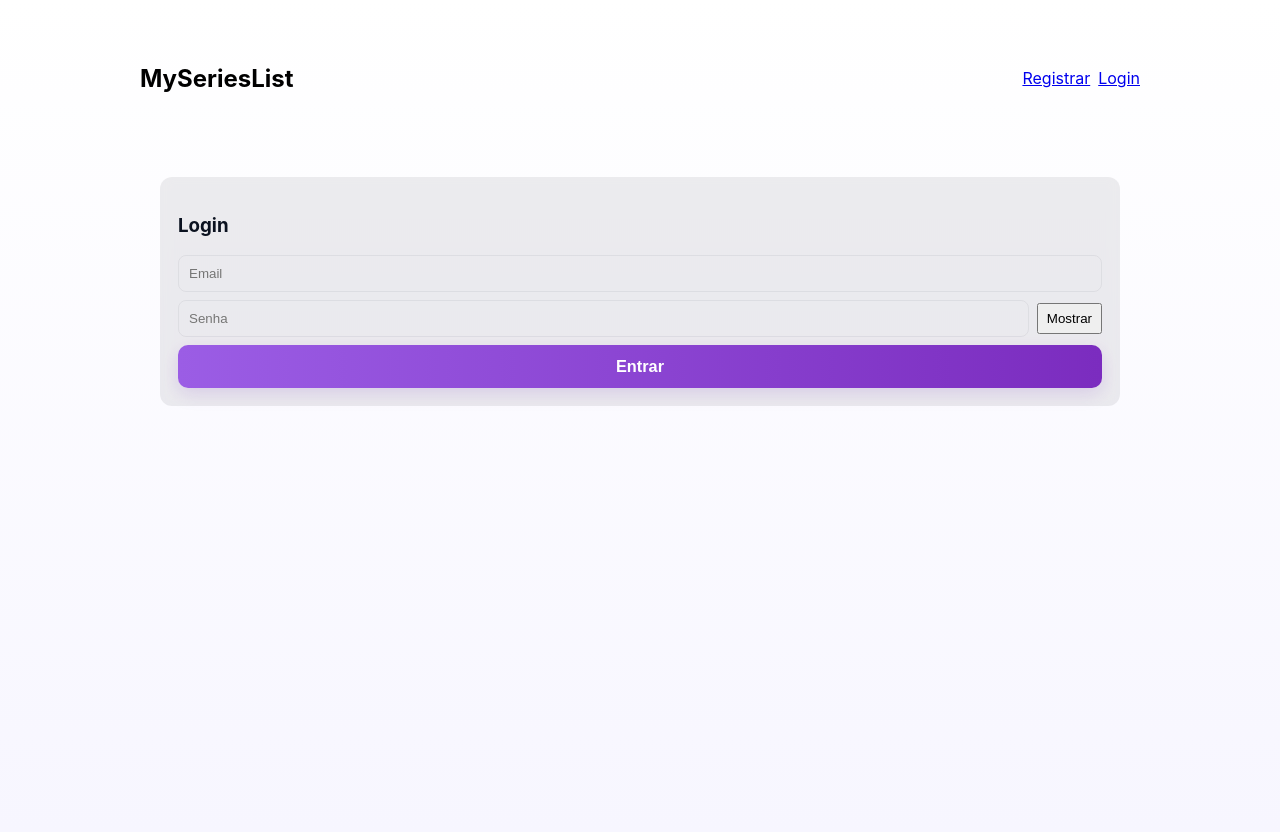
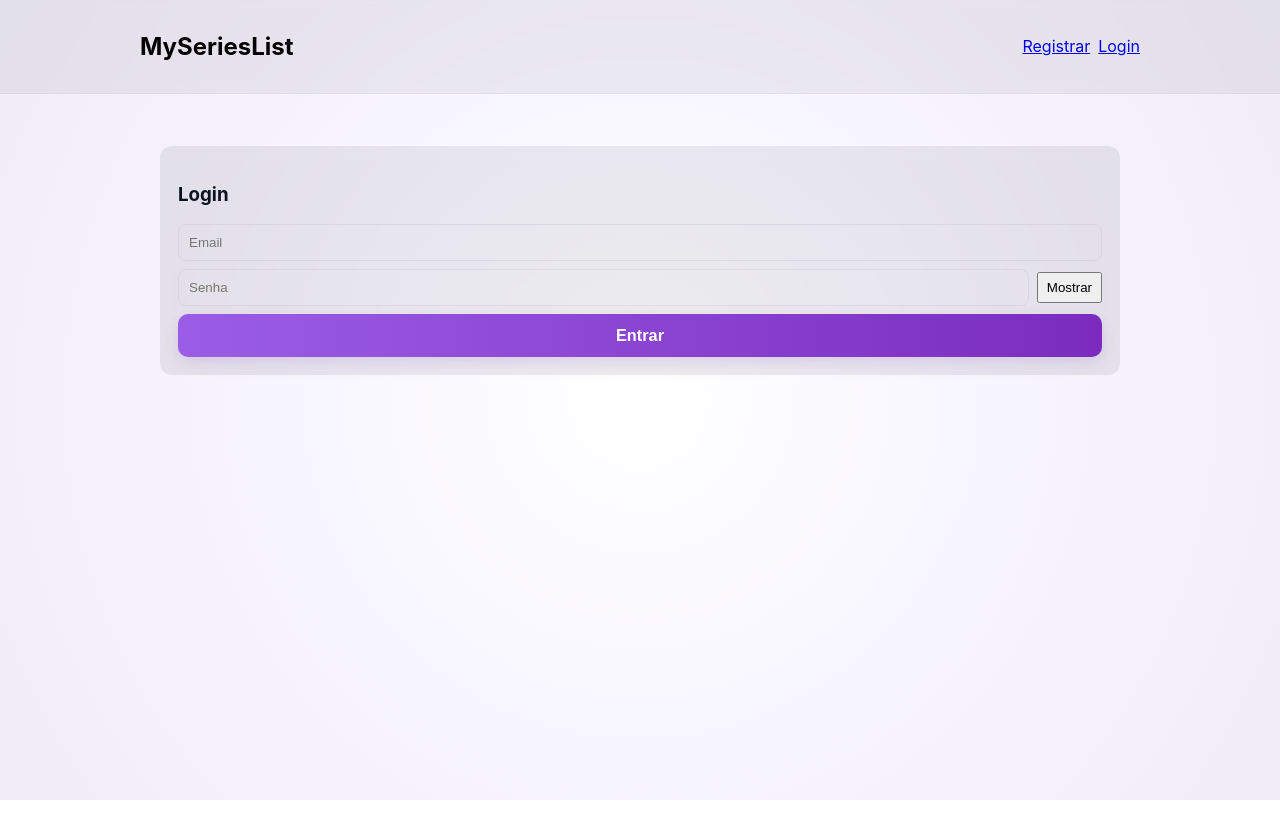
Before and after one commit to Andre-D-Rez/frontend-interface, a React (Vite) app: page /login in a window 1280 px wide. After the commit the page ends 800 px from the top, so only its background shows below. Built offline with nearby package versions, Linux system fonts and the light colour scheme; no server answers.

Commit message:
CSS atualizado

```diff
--- a/src/App.tsx
+++ b/src/App.tsx
@@ -17,12 +17,14 @@ export default function App(){
   return (
     <div>
       <GlobalLoader />
-      <header className="container nav">
-        <h2><Link to="/" style={{color:'black',textDecoration:'none'}}>MySeriesList</Link></h2>
-        <nav>
-          <Link to="/register" style={{marginRight:8}}>Registrar</Link>
-          <Link to="/login">Login</Link>
-        </nav>
+      <header className="site-header">
+        <div className="container nav">
+          <h2><Link to="/" style={{color:'black',textDecoration:'none'}}>MySeriesList</Link></h2>
+          <nav>
+            <Link to="/register" style={{marginRight:8}}>Registrar</Link>
+            <Link to="/login">Login</Link>
+          </nav>
+        </div>
       </header>
       <main className="container">
         <Routes>
--- a/src/index.css
+++ b/src/index.css
@@ -1,6 +1,7 @@
 :root{
   /* inverted (light) theme with dark semi-transparent cards */
-  --bg-gradient: linear-gradient(180deg,#ffffff 0%, #f7f6ff 100%);
+  /* fundo radial: centro mais claro, bordas um pouco mais escuras (subtil) */
+  --bg-gradient: radial-gradient(circle at center, rgba(255,255,255,0.98) 0%, rgba(249,247,255,0.9) 35%, rgba(244,241,250,0.95) 65%, rgba(240,237,247,1) 100%);
   --card-bg: rgba(12,10,20,0.07); /* dark semi-transparent card */
   --card-bg-strong: rgba(12,10,20,0.12);
   --accent-start: #9b5de5;
@@ -30,6 +31,28 @@ select option{background:#fff;color:var(--text)}
 /* colored pill for register/login primary action (alternate dark) */
 .action-pill{display:inline-block;padding:10px 16px;border-radius:999px;background:linear-gradient(90deg,#c084fc,#7c3aed);color:#fff;font-weight:700}
 .nav{display:flex;justify-content:space-between;align-items:center;padding:12px 0}
+
+/* header visual: site-header ocupa a largura total no topo e é levemente mais escuro que o fundo principal */
+.site-header{
+  width:100%;
+  /* ocupar a largura total no topo, mas NÃO ficar fixo ao rolar (removido sticky) */
+  position:static;
+  background: rgba(12,10,20,0.055); /* ajuste sutil para cobrir o topo sem ficar forte */
+  border-bottom: 1px solid rgba(11,18,32,0.04);
+  backdrop-filter: blur(4px);
+}
+
+.site-header .container{ /* mantenha o mesmo padding entre conteúdo e bordas */
+  /* remover margem padrão da .container quando estiver dentro do header
+     para evitar colapso de margin que empurra o header para baixo */
+  margin: 0 auto;
+  padding-top:12px;
+  padding-bottom:12px;
+}
+
+/* garantir que nenhum espaço branco apareça acima do header devido a
+   margin collapse do filho; forçar stacking context ajuda em alguns browsers */
+.site-header{display:block}
 .series-grid{display:grid;grid-template-columns:repeat(auto-fill,minmax(220px,1fr));gap:12px}
 .series-item{background:var(--card-bg);padding:14px;border-radius:8px;border:1px solid rgba(11,18,32,0.06)}
 @media (max-width:600px){.container{padding:12px;margin:12px}}
```
